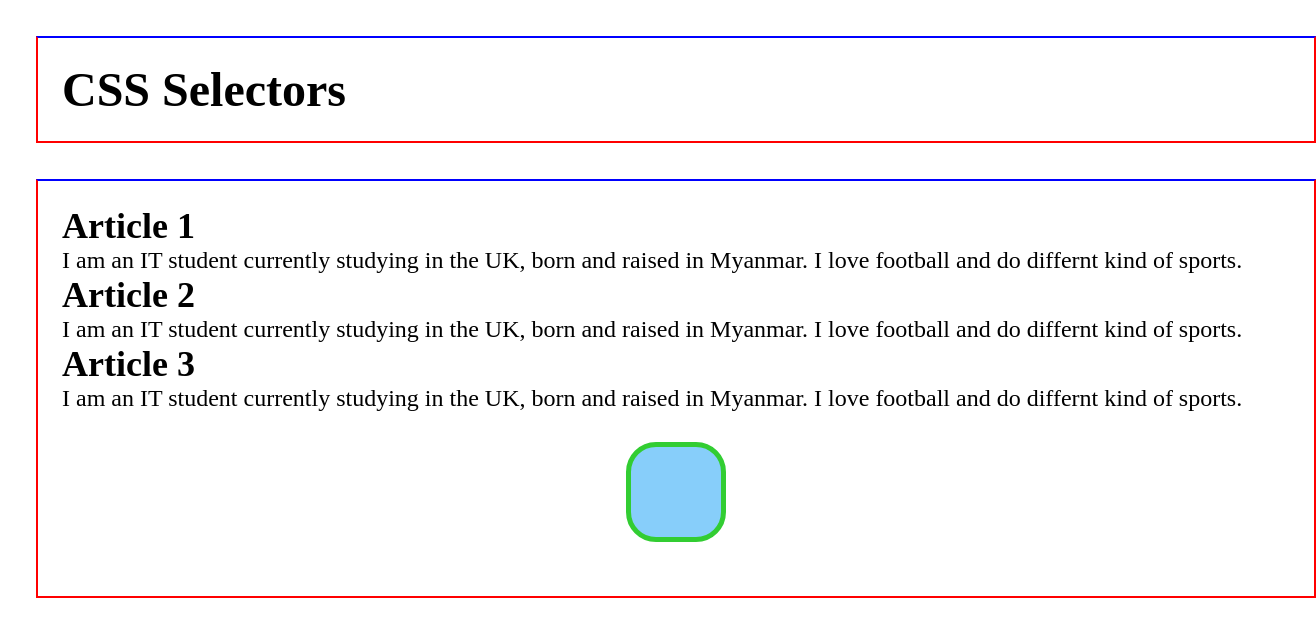
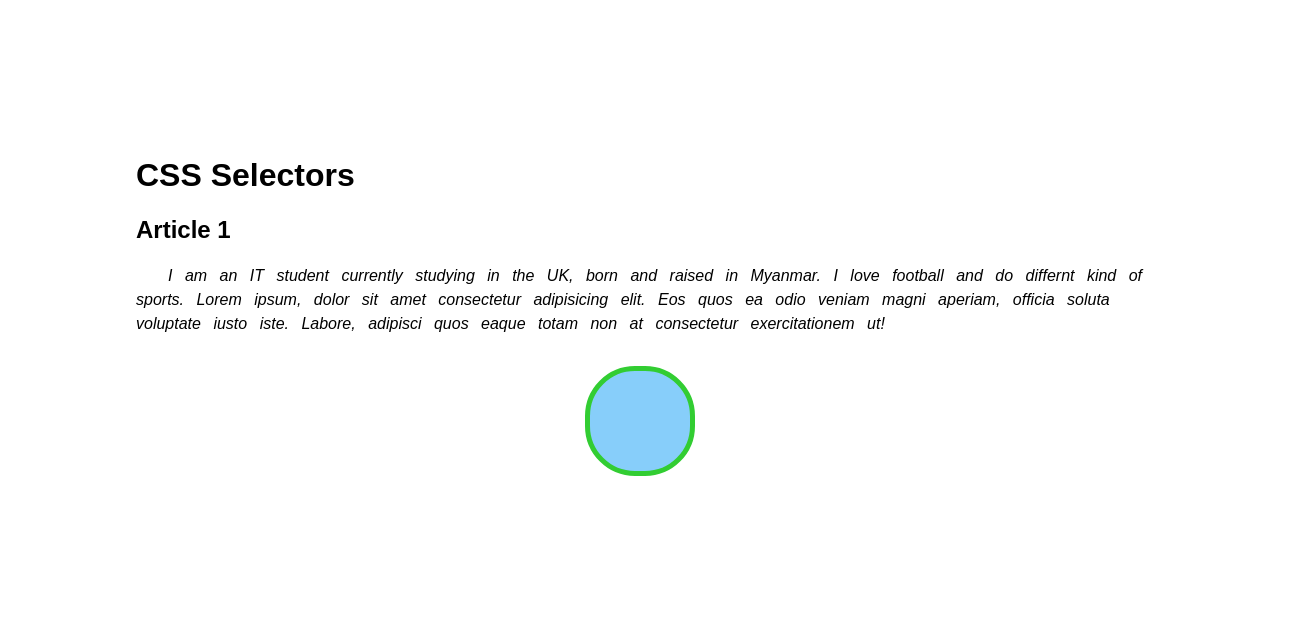
Before and after one commit to Hpone-Myat-Min/personal-projects, a plain HTML site: page lesson_2/index.html in a window 1280 px wide. Shown: the whole page, 1316 px wide, since content can reach past the window. Drawn offline with Linux system fonts and the light colour scheme; a web font is replaced by a local one.

Commit message:
finished about typography chapter

```diff
--- a/lesson_2/css/style.css
+++ b/lesson_2/css/style.css
@@ -1,17 +1,32 @@
-* {
+/* * {
     margin: 0;
     padding: 0;
     box-sizing: border-box;
+} */
+ @import url('https://fonts.googleapis.com/css2?family=Roboto:ital,wght@0,100..900;1,100..900&family=Savate:ital,wght@0,200..900;1,200..900&display=swap');
+
+body {
+    padding: 10%;
+    font-size: 1rem;
+    font-family: "Savate", sans-serif;
 }
 
-.container {
+p {
+    text-indent: 2em;
+    line-height: 1.5;
+    word-spacing: 0.5em;
+    font-weight: 400;
+    font-style: italic;
+}
+
+/* .container {
     border: 2px double red;
     border-top-color: blue;
     width: 100%;
     font-size: 1.5rem;
     margin: 1.5em;
     padding: 1em;
-}
+} */
 
 .circle {
     background-color: lightskyblue;
@@ -19,5 +34,9 @@
     height: 100px;
     margin: 30px auto;
     border: 5px solid limegreen;
-    border-radius: 30px;
+    border-radius: 50px;
 }
+
+/* input, button {
+    font: inherit;
+} */
--- a/lesson_2/index.html
+++ b/lesson_2/index.html
@@ -3,7 +3,8 @@
   <head>
     <meta charset="UTF-8" />
     <meta name="viewport" content="width=device-width, initial-scale=1.0" />
-    <title>Document</title>
+    <title>Hello</title>
+
     <link rel="stylesheet" href="css/style.css" />
   </head>
   <body>
@@ -13,25 +14,29 @@
         <h2>Article 1</h2>
         <p class="first-para">
           I am an IT student currently studying in the UK, born and raised in
-          Myanmar. I love football and do differnt kind of sports.
+          Myanmar. I love football and do differnt kind of sports. Lorem ipsum,
+          dolor sit amet consectetur adipisicing elit. Eos quos ea odio veniam
+          magni aperiam, officia soluta voluptate iusto iste. Labore, adipisci
+          quos eaque totam non at consectetur exercitationem ut!
         </p>
       </article>
-      <article>
+      <!-- <article>
         <h2>Article 2</h2>
         <p>
           I am an IT student currently studying in the UK, born and raised in
           Myanmar. I love football and do differnt kind of sports.
         </p>
-      </article>
-      <article>
-        <h2>Article 3</h2>
-        <p>
-          I am an IT student currently studying in the UK, born and raised in
-          Myanmar. I love football and do differnt kind of sports.
-        </p>
-      </article>
+      </article> -->
 
       <div class="circle"></div>
+      <!--
+      <section>
+        <form action="https://httpbin.org/get" method="get">
+          <label for="name">Name: </label>
+          <input type="text" id="name" placeholder="Your Name" />
+          <button>Submit</button>
+        </form>
+      </section> -->
     </main>
   </body>
 </html>
```
